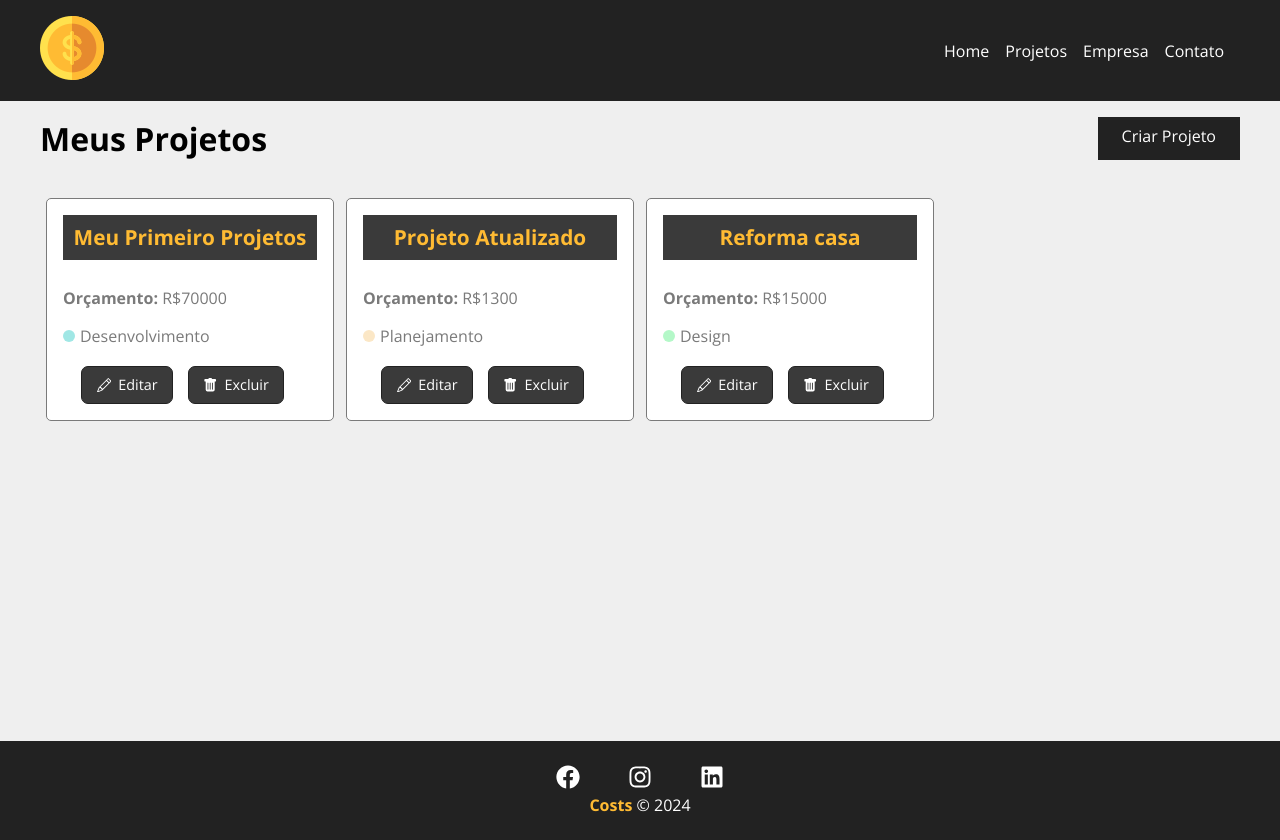
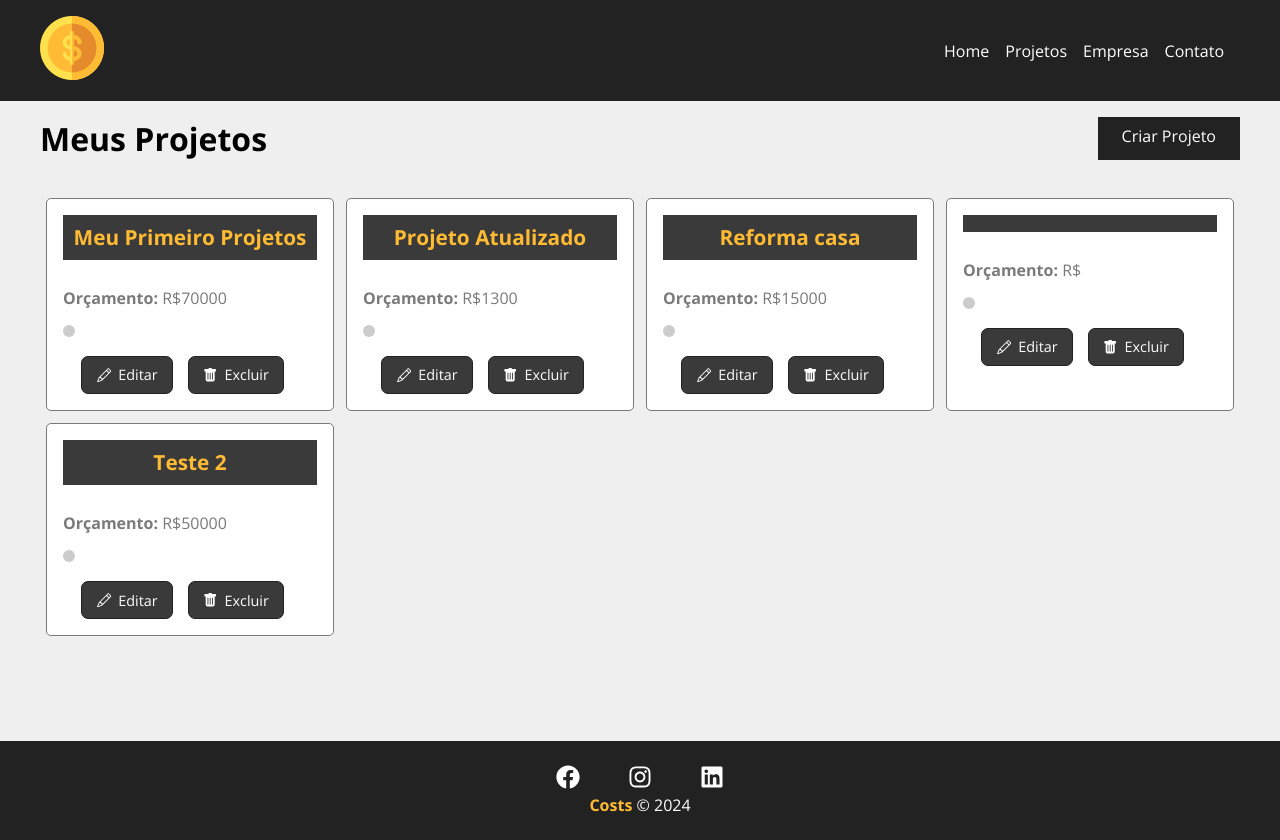
Before and after one commit to lucianobrsts/costs, a React (Create React App) app: page /projects in a window 1280 px wide. Built offline with nearby package versions, Linux system fonts and the light colour scheme; data requests are answered from the project's data file; the HTML template or start-up script is replaced by a standard one.

Commit message:
Adiciona serviços 2

```diff
--- a/db.json
+++ b/db.json
@@ -8,8 +8,15 @@
         "id": "2",
         "name": "Desenvolvimento"
       },
-      "cost": 0,
-      "services": []
+      "cost": 9,
+      "services": [
+        {
+          "name": "dfasdfasdf",
+          "cost": "9",
+          "description": "sdasdfasdf",
+          "id": "f49b751b-c65e-48b3-9a13-633ac6d2ed13"
+        }
+      ]
     },
     {
       "id": "cdf7",
@@ -29,6 +36,22 @@
       "category": {
         "id": "3",
         "name": "Design"
+      },
+      "cost": 0,
+      "services": []
+    },
+    {
+      "id": "3c48",
+      "cost": 0,
+      "services": []
+    },
+    {
+      "id": "1fb4",
+      "name": "Teste 2",
+      "budget": "50000",
+      "category": {
+        "id": "2",
+        "name": "Desenvolvimento"
       },
       "cost": 0,
       "services": []
--- a/src/components/pages/Project.js
+++ b/src/components/pages/Project.js
@@ -1,4 +1,4 @@
-import { parse, v4 as uuidv4 } from 'uuid'
+import { parse, stringify, v4 as uuidv4 } from 'uuid'
 
 import styles from './Project.module.css'
 
@@ -72,6 +72,8 @@ function Project() {
     }
 
     function createService(project) {
+        setMessage('')
+
         //last service
         const lastService = project.services[project.services.length - 1]
         lastService.id = uuidv4()
@@ -85,6 +87,24 @@ function Project() {
             project.services.pop()
             return false
         }
+
+        //add service cost to project total cost
+        project.cost = newCost
+
+        //update project
+        fetch(`http://localhost:5000/projects/${project.id}`, {
+            method: 'PATCH',
+            headers: {
+                'Content-Type': 'application/json'
+            },
+            body: JSON.stringify(project)
+        })
+        .then((resp) => resp.json())
+        .then((data) => {
+            //exibir os serviços
+            console.log(data)
+        })
+        .catch((err) => console.log(err))
     }
 
     function toggleProjectForm() {
--- a/src/components/pages/Projects.js
+++ b/src/components/pages/Projects.js
@@ -72,7 +72,7 @@ function Projects() {
                             id={project.id}
                             name={project.name}
                             budget={project.budget}
-                            category={project.category.name}
+                            //category={project.category.name}
                             key={project.id}
                             handleRemove={removeProject}
                         />
--- a/src/components/project/ProjectCard.js
+++ b/src/components/project/ProjectCard.js
@@ -18,7 +18,7 @@ function ProjectCard({ id, name, budget, category, handleRemove }) {
             </p>
             <p className={styles.category_text}>
                 {/*erro ao chamar o metodo toLowerCase()*/}
-                <span className={`${styles[category.toLowerCase()]}`}></span> {category}
+                <span className={`${styles[category]}`}></span> {category}
             </p>
             <div className={styles.project_card_actions}>
                 <Link to={`/project/${id}`}>
--- a/src/components/service/ServiceForm.js
+++ b/src/components/service/ServiceForm.js
@@ -20,7 +20,7 @@ function ServiceForm({ handleSubmit, btnText, projectData }) {
     }
 
     return (
-        <form action={submit} className={styles.form}>
+        <form onSubmit={submit} className={styles.form}>
             <Input
                 type="text"
                 text="Nome do Serviço"
```
